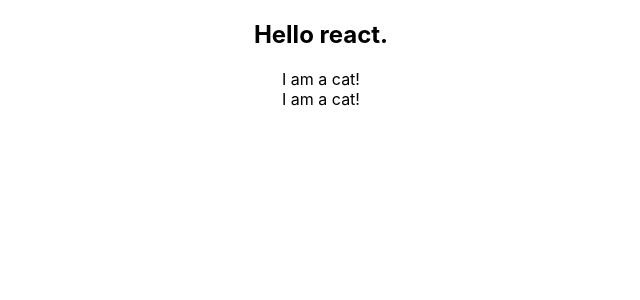
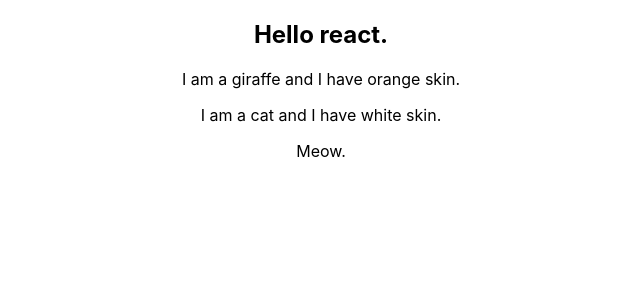
Before and after one commit to velebit-tech/react-repo, a React (Create React App) app: page / in a window 1280 px wide. Shown: the top 300 px of the page, without its empty margins (319-959 px from the left). Built offline with nearby package versions, Linux system fonts and the light colour scheme.

Commit message:
learning react

```diff
--- a/src/Animal/Animal.js
+++ b/src/Animal/Animal.js
@@ -1,7 +1,12 @@
 import React from 'react';
 
-const animal = () => {
-  return <div>I am a cat!</div>
-}
+const animal = (props) => {
+  return (
+    <div>
+      <p>I am a {props.type} and I have {props.skin} skin.</p>
+      <p>{props.children}</p>
+    </div>
+  )
+};
 
 export default animal;
--- a/src/App.js
+++ b/src/App.js
@@ -1,15 +1,24 @@
-import React from 'react';
+import React, {Component} from 'react';
 import './App.css';
-import Person from './Animal/Animal.js'
+import Animal from './Animal/Animal.js'
 
-function App() {
-  return (
+class App extends Component {
+  state = {
+    animals: [
+      {type: 'giraffe', skin: 'orange'},
+      {type: 'cat', skin: 'white'}
+    ]
+  }
+
+  render() {
+    return (
     <div className="App">
       <h2>Hello react.</h2>
-      <Person />
-      <Person />
+      <Animal type={this.state.animals[0].type} skin={this.state.animals[0].skin} />
+      <Animal type={this.state.animals[1].type} skin={this.state.animals[1].skin}>Meow.</Animal>
     </div>
-  );
+    );
+  }
 }
 
 export default App;
```
